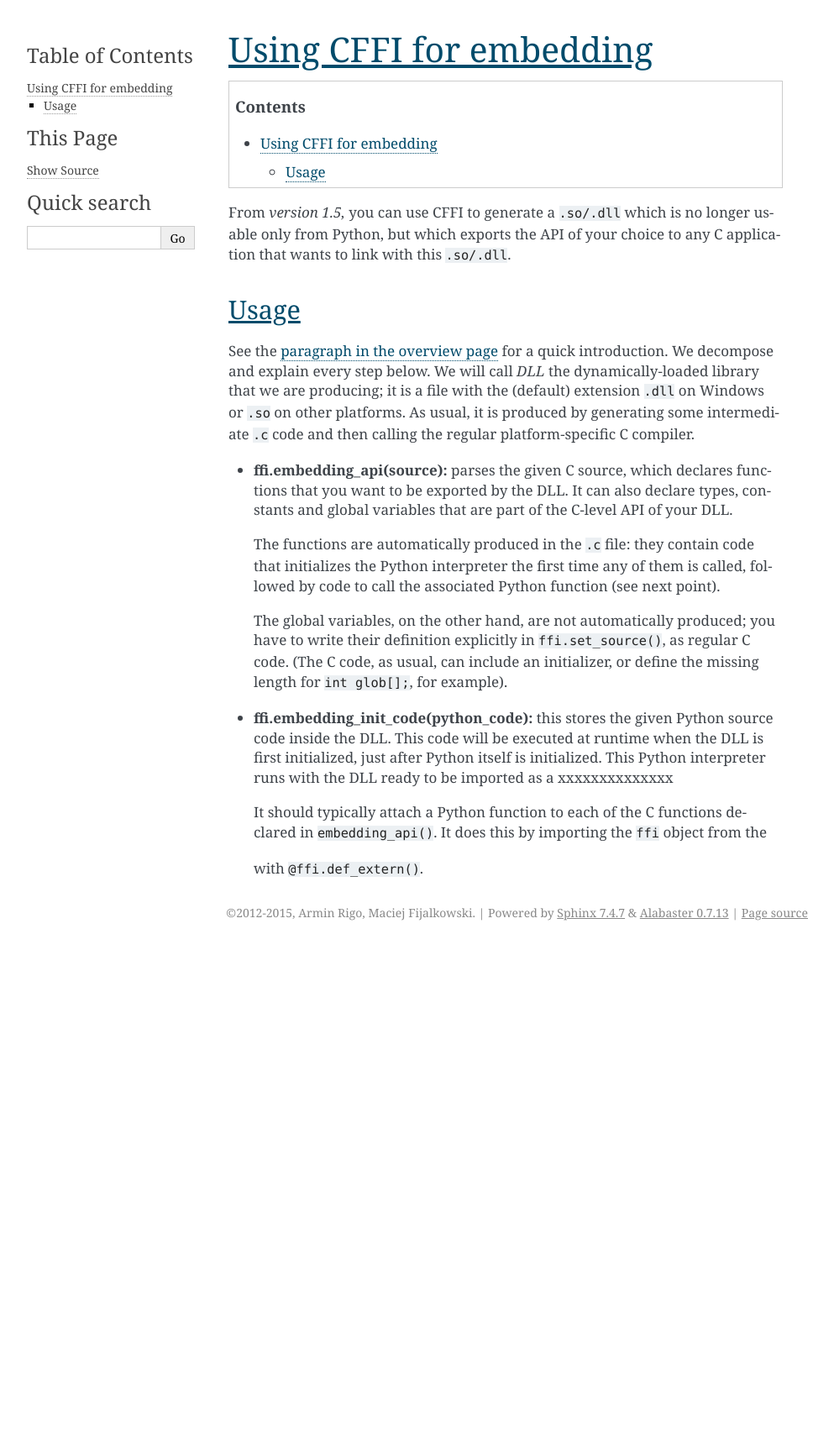
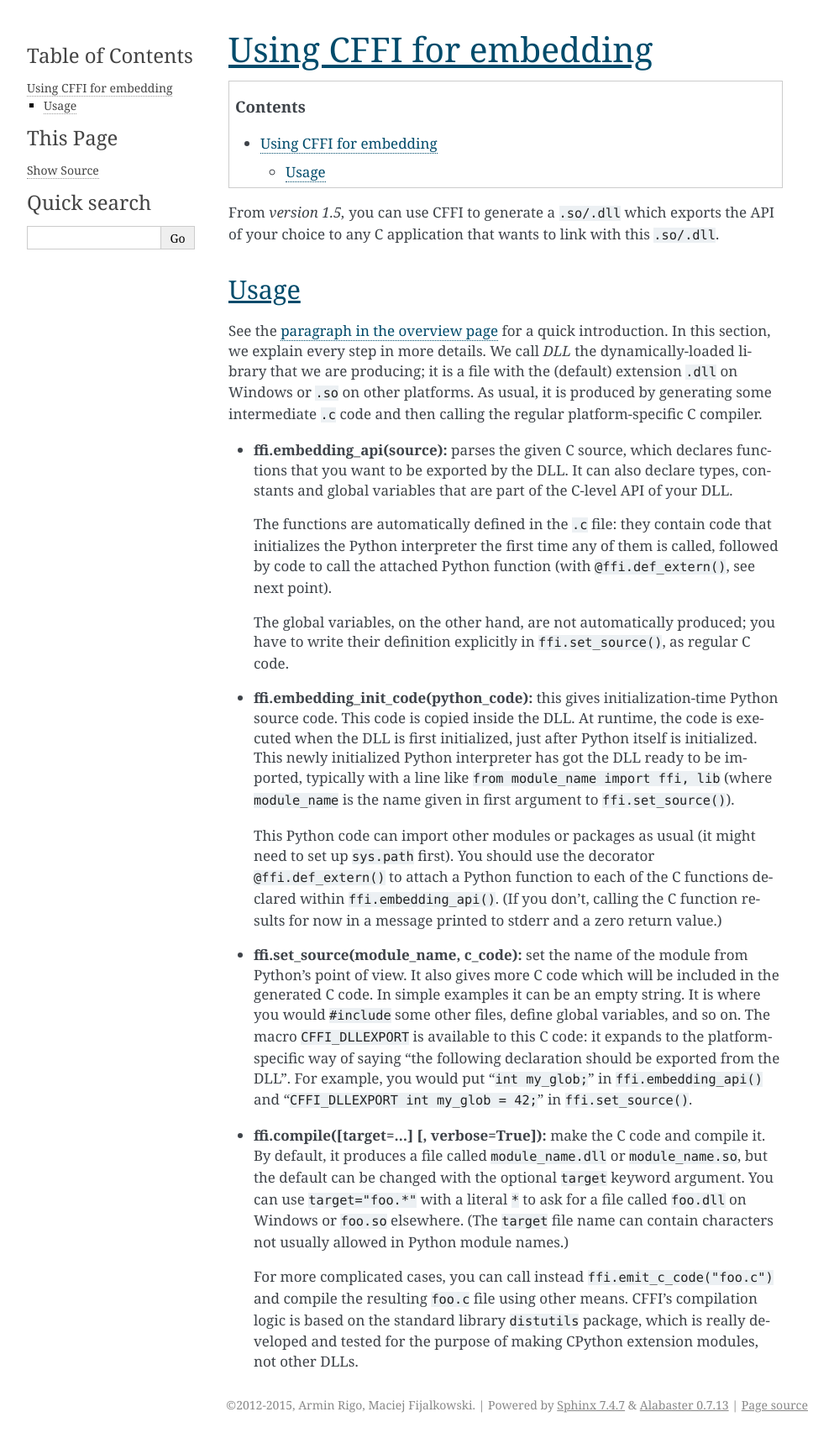
Before and after one commit to tharvik/cffi, a Sphinx documentation site: the page built from doc/source/embedding.rst, in a window 1280 px wide. Shown: the whole page at 84% size, without its empty margins (148-1141 px from the left). Built offline with Sphinx 7.4.7, drawn with Linux system fonts in a browser that asks for light colours; before the commit the page ends 1126 px from its top, so only the background shows below that.

Commit message:
more doc

```diff
--- a/doc/source/embedding.rst
+++ b/doc/source/embedding.rst
@@ -5,18 +5,17 @@ Using CFFI for embedding
 .. contents::
 
 From *version 1.5,* you can use CFFI to generate a ``.so/.dll`` which
-is no longer usable only from Python, but which exports the API of
-your choice to any C application that wants to link with this
-``.so/.dll``.
+exports the API of your choice to any C application that wants to link
+with this ``.so/.dll``.
 
 
 Usage
 -----
 
 See the `paragraph in the overview page`__ for a quick introduction.
-We decompose and explain every step below.  We will call *DLL* the
-dynamically-loaded library that we are producing; it is a file with
-the (default) extension ``.dll`` on Windows or ``.so`` on other
+In this section, we explain every step in more details.  We call *DLL*
+the dynamically-loaded library that we are producing; it is a file
+with the (default) extension ``.dll`` on Windows or ``.so`` on other
 platforms.  As usual, it is produced by generating some intermediate
 ``.c`` code and then calling the regular platform-specific C compiler.
 
@@ -27,26 +26,54 @@ platforms.  As usual, it is produced by generating some intermediate
   also declare types, constants and global variables that are part of
   the C-level API of your DLL.
 
-  The functions are automatically produced in the ``.c`` file: they
+  The functions are automatically defined in the ``.c`` file: they
   contain code that initializes the Python interpreter the first time
-  any of them is called, followed by code to call the associated
-  Python function (see next point).
+  any of them is called, followed by code to call the attached
+  Python function (with ``@ffi.def_extern()``, see next point).
 
   The global variables, on the other hand, are not automatically
   produced; you have to write their definition explicitly in
-  ``ffi.set_source()``, as regular C code.  (The C code, as usual, can
-  include an initializer, or define the missing length for ``int
-  glob[];``, for example).
+  ``ffi.set_source()``, as regular C code.
 
-* **ffi.embedding_init_code(python_code):** this stores the given
-  Python source code inside the DLL.  This code will be executed at
-  runtime when the DLL is first initialized, just after Python itself
-  is initialized.  This Python interpreter runs with the DLL ready
-  to be imported as a xxxxxxxxxxxxxx
+* **ffi.embedding_init_code(python_code):** this gives
+  initialization-time Python source code.  This code is copied inside
+  the DLL.  At runtime, the code is executed when the DLL is first
+  initialized, just after Python itself is initialized.  This newly
+  initialized Python interpreter has got the DLL ready to be imported,
+  typically with a line like ``from module_name import ffi, lib``
+  (where ``module_name`` is the name given in first argument to
+  ``ffi.set_source()``).
 
+  This Python code can import other modules or packages as usual (it
+  might need to set up ``sys.path`` first).  You should use the
+  decorator ``@ffi.def_extern()`` to attach a Python function to each
+  of the C functions declared within ``ffi.embedding_api()``.  (If you
+  don't, calling the C function results for now in a message printed
+  to stderr and a zero return value.)
 
-  It should typically attach a Python function to each
-  of the C functions declared in ``embedding_api()``.  It does this
-  by importing the ``ffi`` object from the
+* **ffi.set_source(module_name, c_code):** set the name of the module
+  from Python's point of view.  It also gives more C code which will
+  be included in the generated C code.  In simple examples it can be
+  an empty string.  It is where you would ``#include`` some other
+  files, define global variables, and so on.  The macro
+  ``CFFI_DLLEXPORT`` is available to this C code: it expands to the
+  platform-specific way of saying "the following declaration should be
+  exported from the DLL".  For example, you would put "``int
+  my_glob;``" in ``ffi.embedding_api()`` and "``CFFI_DLLEXPORT int
+  my_glob = 42;``" in ``ffi.set_source()``.
 
-  with ``@ffi.def_extern()``.
+* **ffi.compile([target=...] [, verbose=True]):** make the C code and
+  compile it.  By default, it produces a file called
+  ``module_name.dll`` or ``module_name.so``, but the default can be
+  changed with the optional ``target`` keyword argument.  You can use
+  ``target="foo.*"`` with a literal ``*`` to ask for a file called
+  ``foo.dll`` on Windows or ``foo.so`` elsewhere.  (The ``target``
+  file name can contain characters not usually allowed in Python
+  module names.)
+
+  For more complicated cases, you can call instead
+  ``ffi.emit_c_code("foo.c")`` and compile the resulting ``foo.c``
+  file using other means.  CFFI's compilation logic is based on the
+  standard library ``distutils`` package, which is really developed
+  and tested for the purpose of making CPython extension modules, not
+  other DLLs.
```
Also changed, not shown: doc/source/overview.rst (+16 -16 lines).
